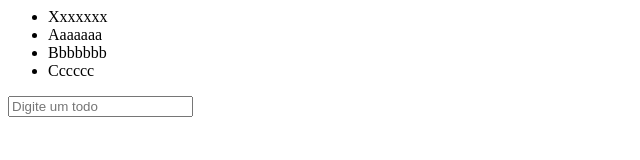
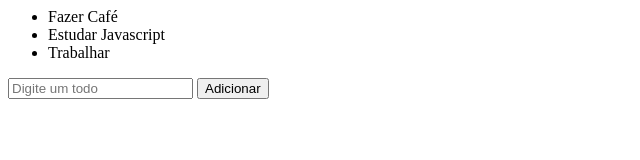
Before and after one commit to klebercarvalho/todo-js, a website: page public/index.html in a window 1280 px wide. Shown: the whole page, without its empty margins (0-640 px from the left). Drawn offline with Linux system fonts and the light colour scheme.

Commit message:
dynamic todo items

```diff
--- a/public/index.html
+++ b/public/index.html
@@ -1,20 +1,15 @@
 <html>
   <head>
-        <meta charset="UTF-8">
+    <meta charset="UTF-8" />
     <title>Curso Javascript</title>
   </head>
   <body>
     <div id="app">
       <ul>
-                <li>Xxxxxxx</li>
-                <li>Aaaaaaa</li>
-                <li>Bbbbbbb</li>
-                <li>Cccccc</li>
       </ul>
-
     </div>
-        <input type="text" placeholder="Digite um todo"
-        <script>
-        </script>
+    <input type="text" placeholder="Digite um todo" />
+    <button>Adicionar</button>
+    <script src="todos.js"></script>
   </body>
 </html>
--- /dev/null
+++ b/public/todos.js
@@ -0,0 +1,22 @@
+const listElement = document.querySelector('#app ul')
+const inputElement = document.querySelector('#app input')
+const buttonElement = document.querySelector('#app button')
+
+const todos = [
+    'Fazer Café',
+    'Estudar Javascript',
+    'Trabalhar',
+]
+
+function renderTodos() {
+    for (const todo of todos) {
+        let todoElement = document.createElement('li')
+        let todoText = document.createTextNode(todo)
+
+        todoElement.appendChild(todoText)
+        listElement.appendChild(todoElement)
+
+    }
+}
+
+renderTodos();
```
Lines whose indentation alone changed are shown as unchanged.
